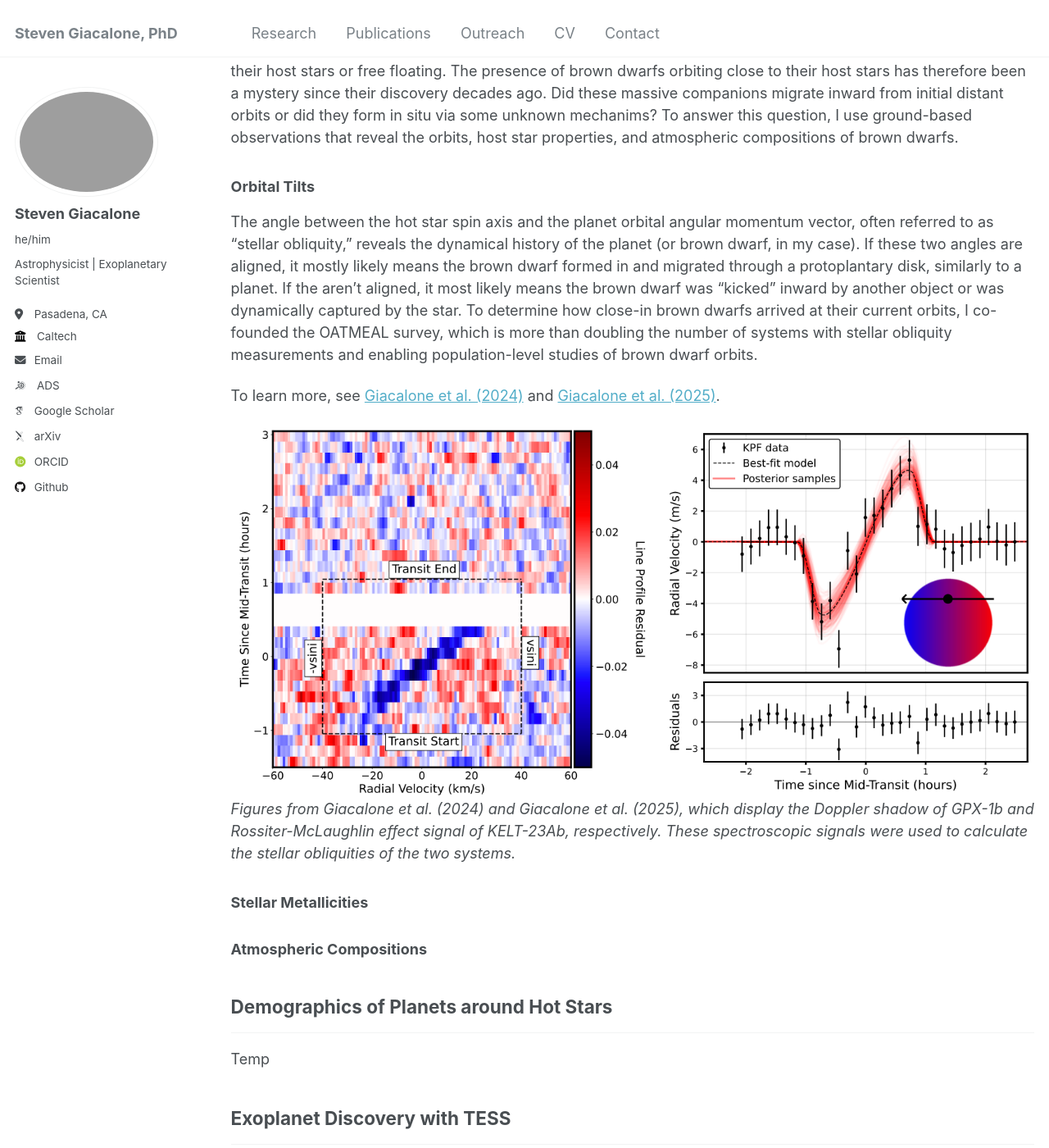
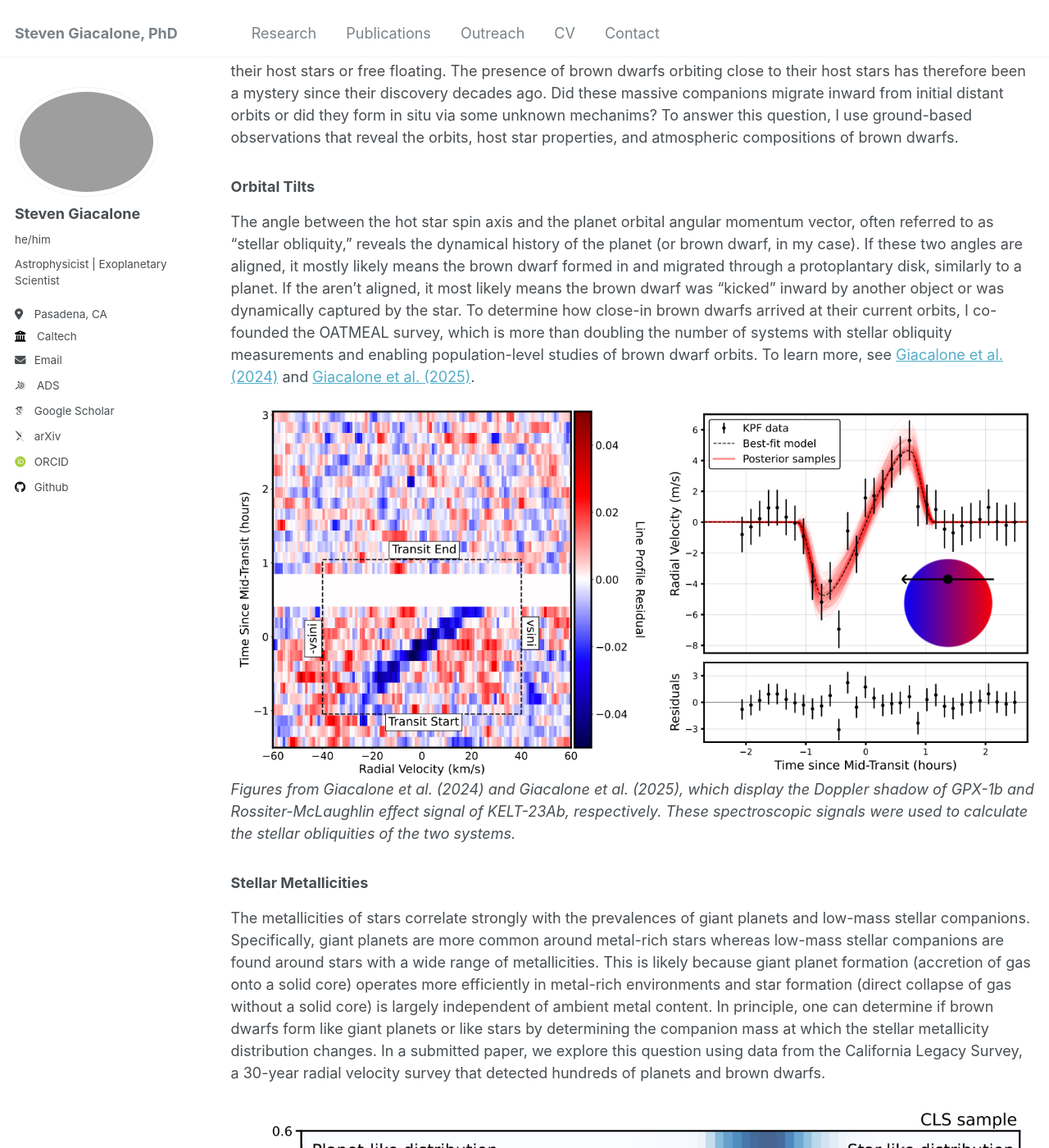
Before and after one commit to stevengiacalone/stevengiacalone.github.io, a Jekyll site: the page built from _pages/research.md, in a window 1280 px wide and 1400 px high, scrolled down 197 px. Shown: the whole window at 82% size. Built offline with Jekyll 4.4.1, drawn with Linux system fonts in a browser that asks for light colours; some web fonts are replaced; some of the changed text lies outside the part shown.

Commit message:
Enhance research page with references and figures
Added references and figures to enhance the discussion on brown dwarfs, including details on stellar obliquity and metallicity correlations.

```diff
--- a/_pages/research.md
+++ b/_pages/research.md
@@ -12,18 +12,23 @@ Brown dwarfs, objects traditionally classified as having masses 13-80x that of J
 
 ### Orbital Tilts
 
-The angle between the hot star spin axis and the planet orbital angular momentum vector, often referred to as "stellar obliquity," reveals the dynamical history of the planet (or brown dwarf, in my case). If these two angles are aligned, it mostly likely means the brown dwarf formed in and migrated through a protoplantary disk, similarly to a planet. If the aren't aligned, it most likely means the brown dwarf was "kicked" inward by another object or was dynamically captured by the star. To determine how close-in brown dwarfs arrived at their current orbits, I co-founded the OATMEAL survey, which is more than doubling the number of systems with stellar obliquity measurements and enabling population-level studies of brown dwarf orbits.
-
-To learn more, see [Giacalone et al. (2024)](https://stevengiacalone.github.io/files/Giacalone_etal_2024.pdf) and [Giacalone et al. (2025)](https://stevengiacalone.github.io/files/Giacalone_etal_2025a.pdf).
+The angle between the hot star spin axis and the planet orbital angular momentum vector, often referred to as "stellar obliquity," reveals the dynamical history of the planet (or brown dwarf, in my case). If these two angles are aligned, it mostly likely means the brown dwarf formed in and migrated through a protoplantary disk, similarly to a planet. If the aren't aligned, it most likely means the brown dwarf was "kicked" inward by another object or was dynamically captured by the star. To determine how close-in brown dwarfs arrived at their current orbits, I co-founded the OATMEAL survey, which is more than doubling the number of systems with stellar obliquity measurements and enabling population-level studies of brown dwarf orbits. To learn more, see [Giacalone et al. (2024)](https://stevengiacalone.github.io/files/Giacalone_etal_2024.pdf) and [Giacalone et al. (2025)](https://stevengiacalone.github.io/files/Giacalone_etal_2025a.pdf).
 
 ![](https://stevengiacalone.github.io/files/fig1.png)
 *Figures from Giacalone et al. (2024) and Giacalone et al. (2025), which display the Doppler shadow of GPX-1b and Rossiter-McLaughlin effect signal of KELT-23Ab, respectively. These spectroscopic signals were used to calculate the stellar obliquities of the two systems.*
 
 ### Stellar Metallicities
 
+The metallicities of stars correlate strongly with the prevalences of giant planets and low-mass stellar companions. Specifically, giant planets are more common around metal-rich stars whereas low-mass stellar companions are found around stars with a wide range of metallicities. This is likely because giant planet formation (accretion of gas onto a solid core) operates more efficiently in metal-rich environments and star formation (direct collapse of gas without a solid core) is largely independent of ambient metal content. In principle, one can determine if brown dwarfs form like giant planets or like stars by determining the companion mass at which the stellar metallicity distribution changes. In a submitted paper, we explore this question using data from the California Legacy Survey, a 30-year radial velocity survey that detected hundreds of planets and brown dwarfs.
+
+![](https://stevengiacalone.github.io/files/fig2.png)
+*Figure from Giacalone et al. (submitted), in which I find that the stellar metallicity distribution changes at a companion mass of ~27 Jupiter masses. Brown dwarfs less massive than this may have formed like giant planets.*
+
 ### Atmospheric Compositions
 
-## Demographics of Planets around Hot Stars
+I am currently leading a survey to measure the atmospheric compositions of close-in brown dwarfs using high-resolution, near-infrared spectroscopy. The goal of the survey is to measure the carbon-to-oxygen abundance ratios for these objects, which are tracers of how and where they formed. By comparing these measurements to those of giant planets, we can determine if brown dwarfs and giant planets have similar formation mechanisms.
+
+## Demographics of Small Planets around Hot Stars
 -----------------------------------
 
 Temp
```
